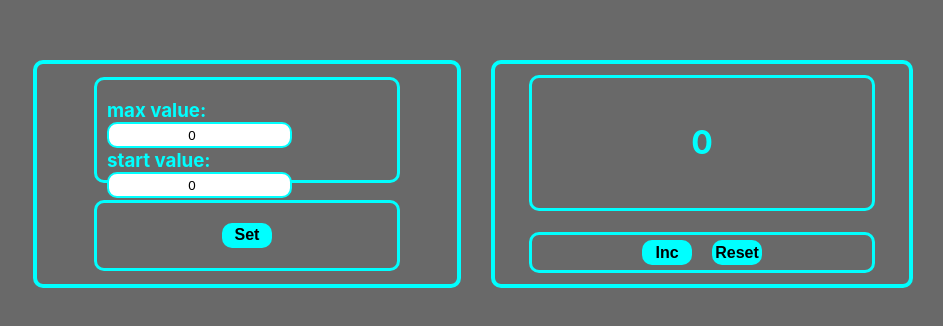
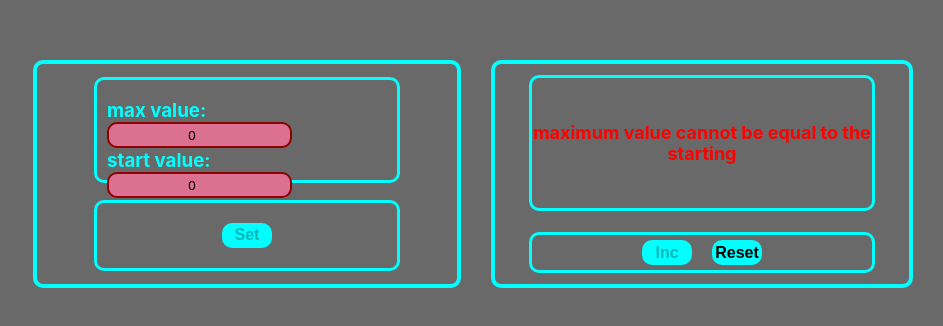
Before and after one commit to karanzhenya/counterTS, a React (Create React App) app: page / in a window 1280 px wide. Shown: the part 240-566 px from the top of the page, without its empty margins (337-1280 px from the left). Built offline with nearby package versions, Linux system fonts and the light colour scheme.

Commit message:
added local storage

```diff
--- a/src/AppWithRedux.tsx
+++ b/src/AppWithRedux.tsx
@@ -1,4 +1,4 @@
-import React, {useEffect, useState} from 'react';
+import React, {useState} from 'react';
 import s from './App.module.css';
 import Settings from "./Settings";
 import InformationPanel from "./InformationPanel";
@@ -11,15 +11,8 @@ const AppWithRedux = () => {
 
     const dispatch = useDispatch();
     const state = useSelector<RootStateType, stateType>(state => state.counter)
-    //const [dataValues, setDatasValues] = useState({startValue: state.startValue, maxValue: state.maxValue})
     const [disabledStartValue, setDisabledStartValue] = useState(false)
     const [disabledMaxValue, setDisabledMaxValue] = useState(false)
-
-    /*useEffect(() => {
-        dispatch(changeStartValueAC(Number(localStorage.getItem("startValue"))))
-        dispatch(changeMaxValueAC(Number(localStorage.getItem("maxValue"))))
-    }, [])*/
-
 
     const startValueSuccess = (newStartValue: number) => {
         if (newStartValue < 0) {
@@ -30,6 +23,7 @@ const AppWithRedux = () => {
         }
         if (newStartValue >= 0 && newStartValue < state.maxValue) {
             setDisabledStartValue(false)
+            setDisabledMaxValue(false)
         }
         dispatch(changeStartValueAC(newStartValue))
     };
@@ -39,6 +33,7 @@ const AppWithRedux = () => {
         }
         if (newMaxValue > state.startValue) {
             setDisabledMaxValue(false)
+            setDisabledStartValue(false)
         }
         dispatch(changeMaxValueAC(newMaxValue))
     };
--- a/src/Customization.tsx
+++ b/src/Customization.tsx
@@ -1,4 +1,4 @@
-import React, {ChangeEvent} from 'react';
+import React, {ChangeEvent, useEffect, useState} from 'react';
 import s from './App.module.css';
 
 type CustomizationPropsType = {
@@ -12,22 +12,35 @@ type CustomizationPropsType = {
 
 const Customization = React.memo((props: CustomizationPropsType) => {
 
+    const [startValue, setStartValue] = useState(props.startValue)
+    const [maxValue, setMaxValue] = useState(props.maxValue)
+
+
+    useEffect(() => {
+        setStartValue(Number(localStorage.getItem("startValue")))
+        setMaxValue(Number(localStorage.getItem("maxValue")))
+        props.startValueSuccess(Number(localStorage.getItem("startValue")))
+        props.maxValueSuccess(Number(localStorage.getItem("maxValue")))
+    }, [])
+
     const onChangeStartValue = (e: ChangeEvent<HTMLInputElement>) => {
+        setStartValue(e.currentTarget.valueAsNumber)
         props.startValueSuccess(e.currentTarget.valueAsNumber)
     }
     const onChangeMaxValue = (e: ChangeEvent<HTMLInputElement>) => {
+        setMaxValue(e.currentTarget.valueAsNumber)
         props.maxValueSuccess(e.currentTarget.valueAsNumber)
     }
     return <div className={s.customization}>
         <div className={s.maxValue}><h3>
             max value: <input className={props.disabledMax ? s.inputError : s.input}
-                              value={props.maxValue}
+                              value={maxValue}
                               type={'number'}
                               onChange={onChangeMaxValue}/>
         </h3></div>
         <div className={s.startValue}><h3>
             start value: <input className={props.disabledStart ? s.inputError : s.input}
-                                value={props.startValue}
+                                value={startValue}
                                 type={'number'}
                                 onChange={onChangeStartValue}/>
         </h3>
--- a/src/redux/counterReducer.ts
+++ b/src/redux/counterReducer.ts
@@ -28,15 +28,18 @@ const initialState: stateType = {
 export const counterReducer = (state: stateType = initialState, action: ActionsType) => {
     switch (action.type) {
         case 'CHANGE-START-VALUE': {
+
             const stateCopy = {...state}
-            action.newStartValue > stateCopy.startValue ?
-                stateCopy.startValue = stateCopy.startValue + 1 : stateCopy.startValue = stateCopy.startValue - 1
+            stateCopy.startValue = action.newStartValue
+            /*action.newStartValue > stateCopy.startValue ?
+                stateCopy.startValue = stateCopy.startValue + 1 : stateCopy.startValue = stateCopy.startValue - 1*/
             return stateCopy
         }
         case 'CHANGE-MAX-VALUE': {
             const stateCopy = {...state}
-            action.newMaxValue > stateCopy.maxValue ?
-                stateCopy.maxValue = stateCopy.maxValue + 1 : stateCopy.maxValue = stateCopy.maxValue - 1
+            stateCopy.maxValue = action.newMaxValue
+            /*action.newMaxValue > stateCopy.maxValue ?
+                stateCopy.maxValue = stateCopy.maxValue + 1 : stateCopy.maxValue = stateCopy.maxValue - 1*/
             return stateCopy
         }
         case 'CHANGE-VALUE': {
```
Also changed, not shown: 1 other file (tests, documents, lock files or other folders).
